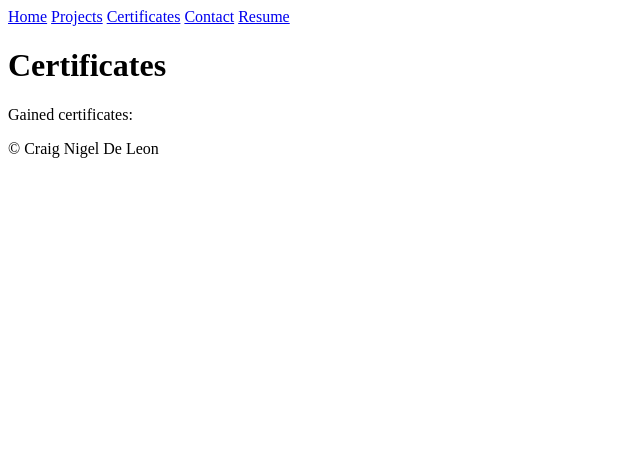
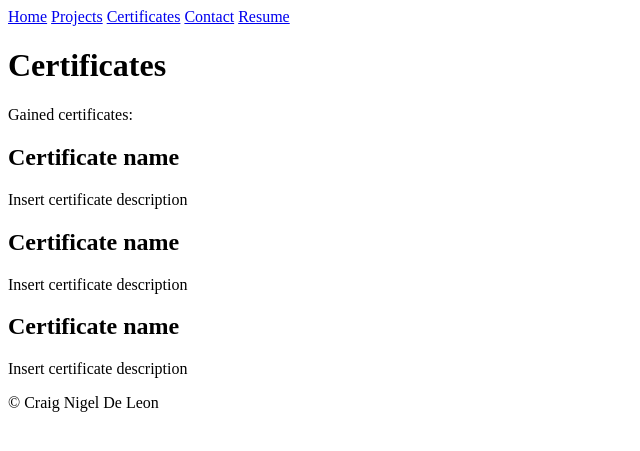
Before and after one commit to NigelDeLeon20/personal-portfolio, a Flask app: page /certificates in a window 1280 px wide. Shown: the top 451 px of the page, without its empty margins (0-640 px from the left). Run offline with Flask 3, Linux system fonts and the light colour scheme.

Commit message:
5th Commit - Added a github repository link option

```diff
--- a/Main.py
+++ b/Main.py
@@ -9,15 +9,28 @@ def home():
 @app.route("/projects")
 def project():
     projects = [
-        {"title": "Project name", "description": "Insert project description"},
-        {"title": "Project name", "description": "Insert project description"},
-        {"title": "Project name", "description": "Insert project description"},
+        {"title1": "Project name",
+         "description": "Insert project description",
+         "repo_url": "Insert Link"},
+
+        {"title2": "Project name",
+         "description": "Insert project description",
+         "repo_url": "Insert Link"},
+
+        {"title3": "Project name",
+         "description": "Insert project description",
+         "repo_url": "Insert Link"},
     ]
     return render_template("projects.html", projects=projects)
 
 @app.route("/certificates")
 def certificates():
-    return render_template("certificates.html")
+    certificates = [
+            {"title": "Certificate name", "description": "Insert certificate description"},
+            {"title": "Certificate name", "description": "Insert certificate description"},
+            {"title": "Certificate name", "description": "Insert certificate description"},
+        ]
+    return render_template("certificates.html", certificates=certificates)
 
 @app.route("/contact")
 def contact():
--- a/templates/certificates.html
+++ b/templates/certificates.html
@@ -4,4 +4,10 @@
 {% block content %}
 <h1>Certificates</h1>
 <p>Gained certificates: </p>
+{% for certificate in certificates %}
+    <div>
+        <h2>{{ certificate.title }}</h2>
+        <p>{{ certificate.description }}</p>
+    </div>
+{% endfor %}
 {% endblock %}
--- a/templates/projects.html
+++ b/templates/projects.html
@@ -3,10 +3,12 @@
 {% block title %}Projects{% endblock %}
 {% block content %}
     <h1>Projects</h1>
+    <p>My projects: </p>
     {% for project in projects %}
         <div>
             <h2>{{ project.title }}</h2>
             <p>{{ project.description }}</p>
+            <a href="{{ project.repo_url }}">View on GitHub</a>
         </div>
     {% endfor %}
 {% endblock %}
```
